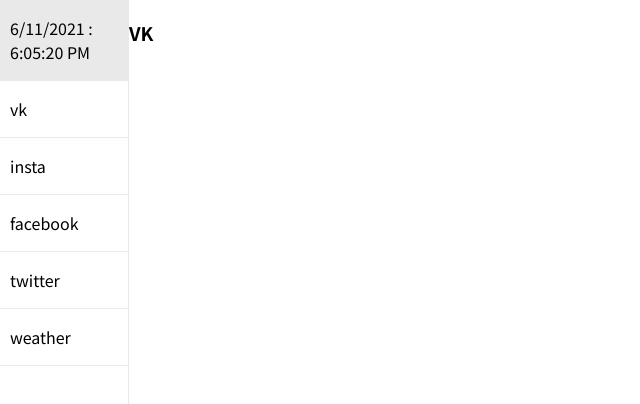
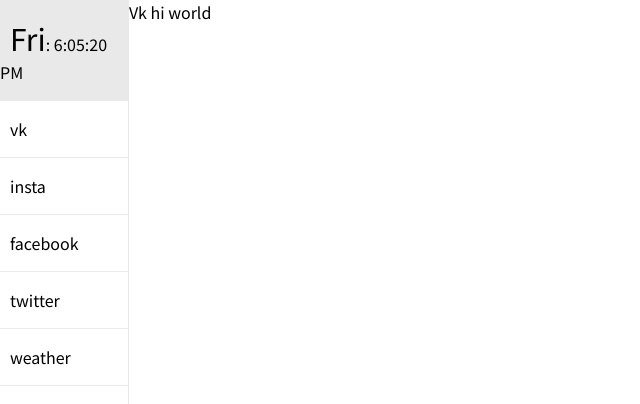
Before and after one commit to ponomarenkoboris/home-456, a React app: page /vk in a window 1280 px wide. Shown: the top 404 px of the page, without its empty margins (0-640 px from the left). Built offline with nearby package versions, Linux system fonts and the light colour scheme.

Commit message:
add some code

```diff
--- a/src/App.tsx
+++ b/src/App.tsx
@@ -2,7 +2,7 @@
 import { Sidebar } from './components/Sidebar'
 import { Vk } from './components/Vk'
 import { Weather } from "./components/Weather";
-import { BrowserRouter as Router, Redirect, Route } from "react-router-dom";
+import { BrowserRouter as Router, Redirect, Route, Switch } from "react-router-dom";
 import './App.scss'
 
 export default function App() {
@@ -10,15 +10,17 @@
     return (
         <section className="app-container">
             <Router>
-                <Redirect from={'/'} to={'/vk'} />
                 <Sidebar />
                 <div className="app-pages">
+                    <Redirect from={'/'} to={'/vk'} />
+                    <Switch>
                         <Route path={'/vk'}>
                             <Vk />
                         </Route>
                         <Route path={'/weather'}>
                             <Weather />
                         </Route>
+                    </Switch>
                 </div>
             </Router>
         </section>
--- a/src/components/Sidebar.tsx
+++ b/src/components/Sidebar.tsx
@@ -1,19 +1,29 @@
-import React, {useState} from 'react'
+import React, { useState } from 'react'
 import './styles/Sidebar.scss'
-import { useHistory } from "react-router-dom";
+import { useHistory } from "react-router-dom"
 
 const LocalTime = (): React.ReactElement => {
+    const days: Array<string> = ['Mon', 'Tue', 'Wed', 'Thu', 'Fri', 'Sat', 'Sun']
     const [date, setDate] = useState<string>('')
     setInterval(() => {
         setDate(new Date().toLocaleTimeString())
     }, 1000)
 
-    return <><p className="current-date_date">{new Date().toLocaleDateString()} : {date}</p></>
+    // TODO complete date styles
+    return (
+        <>
+            <p className="current-date-wrapper">
+                <span className="current-date_date">{days[new Date().getDay() - 1]}</span>
+                :
+                <span className="current-date_time"> {date}</span>
+            </p>
+        </>
+    )
 }
 
 export function Sidebar(): React.ReactElement {
     const history = useHistory()
-    let arr: Array<string> = ['vk', 'insta', 'facebook', 'twitter', 'weather']
+    const arr: Array<string> = ['vk', 'insta', 'facebook', 'twitter', 'weather']
 
     return (
         <section className="sidebar-container">
--- a/src/components/Vk.tsx
+++ b/src/components/Vk.tsx
@@ -1,9 +1,9 @@
-import React from 'react'
+import React from 'react';
 
 export function Vk() {
-    return (
-        <section>
-            <h1>VK</h1>
-        </section>
-    )
+  return (
+    <>
+        <section>Vk hi world</section>
+    </>
+  );
 }
--- a/src/components/Weather.tsx
+++ b/src/components/Weather.tsx
@@ -1,33 +1,42 @@
-import React  from 'react'
+import React, { useState, useEffect } from 'react'
 import './styles/Weather.scss'
-// import { GOOGLE_GEOCODE_KEY } from "../api/api";
+import { WEATHER_API_KEY } from '../api/api'
 
-// const getDailyForecast = async (latitude: number, longitude: number): Promise<any> => {
-//     const url = encodeURI(`https://maps.googleapis.com/maps/api/geocode/json?latlng=${latitude},${longitude}&key=${GOOGLE_GEOCODE_KEY}`)
-//     try {
-//         const response = await fetch(url);
-//         const someData = await response.json()
-//         console.log(someData)
-//         return response
-//     } catch (e) {
-//
-//     }
-// }
+const getDailyForecast = async (cityName: string): Promise<Array<any> | string> => {
+    try {
+        const response = await fetch(`https://api.openweathermap.org/data/2.5/forecast/daily?q=${cityName}&cnt=16&appid=${WEATHER_API_KEY}`)
+        const weatherData = await response.json()
+        if (weatherData.code !== 200) throw weatherData
+        return weatherData
+    } catch (error) {
+        console.error('Error, line [13: getDailyForecast]', error.message)
+        return 'Sorry, something went wrong'
+    }
+}
 
 
 export function Weather() {
-    // const [weather, setWeather] = useState<Array<number | null>>([])
-    if ('geolocation' in navigator) {
-        navigator.geolocation.getCurrentPosition(position => {
-            // setWeather([position.coords.latitude, position.coords.longitude])
-            // getDailyForecast(position.coords.latitude, position.coords.longitude)
-            console.log(position)
-        })
+    const initialCity = 'Введите название города'
+    const [cityName, setCityName] = useState<string>(localStorage.getItem('user_location') || initialCity)
+    const [forecast, setForecast] = useState<Array<any> | string>([])
+
+    useEffect(() => {
+        if (cityName !== initialCity) getDailyForecast(cityName).then(data => setForecast(data)).catch(err => setForecast(err))
+    }, [cityName])
+
+    const getCity = () => {
+        const city: string | null = prompt('Введите название города')
+        if (typeof city === 'string' && city.trim().length > 0) {
+            localStorage.setItem('user_location', city)
+            setCityName(city)
+        }
     }
 
     return (
         <section className="weather-container">
-            <h1>Hello weather</h1>
+            {cityName}
+            <button onClick={getCity}>Изменить город</button>
+            <div>{JSON.stringify(forecast)}</div>
         </section>
     )
 }
--- a/src/components/styles/Sidebar.scss
+++ b/src/components/styles/Sidebar.scss
@@ -6,6 +6,10 @@
     width: 10vw;
     display: flex;
     flex-direction: column;
+
+    .current-date_date {
+        font-size: 30px;
+    }
 
     .route-link-wrapper, .current-date {
         width: 100%;
```
Lines whose indentation alone changed are shown as unchanged.
